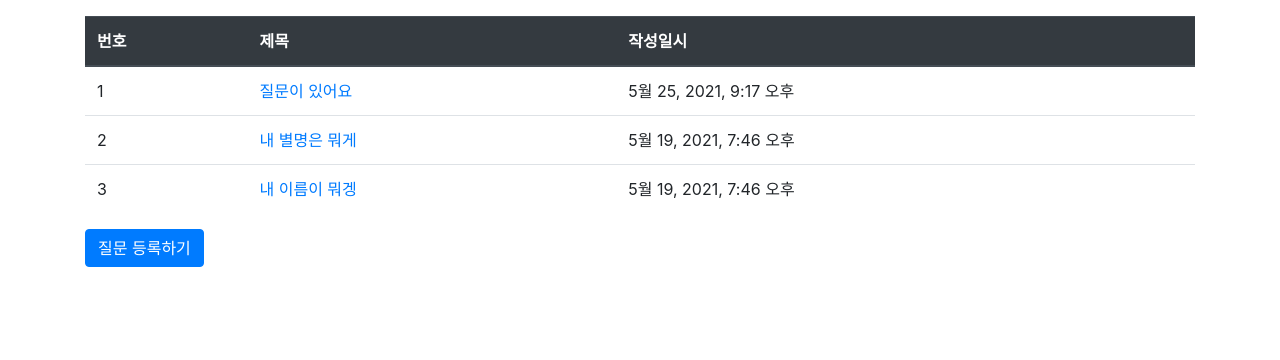
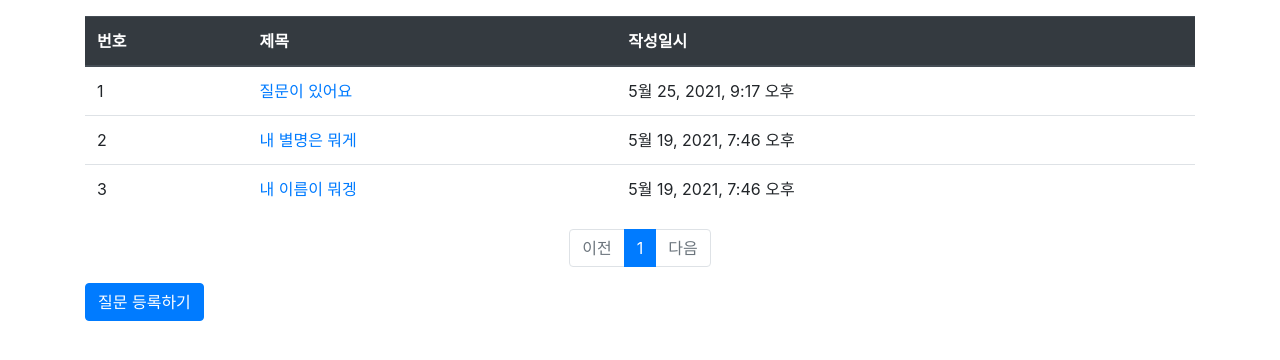
Before and after one commit to 1998YUKI0331/Django-Study-Repository, a Django app: page /firtapp/ in a window 1280 px wide. Shown: the part 57-417 px from the top of the page. Run offline with Django 3.2, Linux system fonts and the light colour scheme; data comes from the database, SQL or seed files in the repository; some libraries are stand-ins or nearby versions.

Commit message:
add paging

```diff
--- a/firtapp/views.py
+++ b/firtapp/views.py
@@ -1,21 +1,34 @@
+from django.core.paginator import Paginator
 from django.shortcuts import render, get_object_or_404, redirect
+from django.utils import timezone
+
+from .forms import QuestionForm, AnswerForm
 from .models import Question
-from django.utils import timezone
-from .forms import QuestionForm, AnswerForm
+
 
 def index(request):
+    # 입력 파라미터
+    page = request.GET.get('page', '1')  # 페이지
+
+    # 조회
     question_list = Question.objects.order_by('-create_date')
-    context = {'question_list': question_list}
+
+    # 페이징처리
+    paginator = Paginator(question_list, 10)  # 페이지당 10개씩 보여주기
+    page_obj = paginator.get_page(page)
+
+    context = {'question_list': page_obj}
     return render(request, 'firtapp/question_list.html', context)
+
 
 def detail(request, question_id):
     question = get_object_or_404(Question, pk=question_id)
     context = {'question': question}
     return render(request, 'firtapp/question_detail.html', context)
 
+
 def answer_create(request, question_id):
     question = get_object_or_404(Question, pk=question_id)
-
     if request.method == "POST":
         form = AnswerForm(request.POST)
         if form.is_valid():
@@ -29,6 +42,7 @@ def answer_create(request, question_id):
     context = {'question': question, 'form': form}
     return render(request, 'firtapp/question_detail.html', context)
 
+
 def question_create(request):
     if request.method == 'POST':
         form = QuestionForm(request.POST)
--- a/templates/firtapp/question_list.html
+++ b/templates/firtapp/question_list.html
@@ -27,6 +27,44 @@
         {% endif %}
         </tbody>
     </table>
+    <!-- 페이징처리 시작 -->
+    <ul class="pagination justify-content-center">
+        <!-- 이전페이지 -->
+        {% if question_list.has_previous %}
+        <li class="page-item">
+            <a class="page-link" href="?page={{ question_list.previous_page_number }}">이전</a>
+        </li>
+        {% else %}
+        <li class="page-item disabled">
+            <a class="page-link" tabindex="-1" aria-disabled="true" href="#">이전</a>
+        </li>
+        {% endif %}
+        <!-- 페이지리스트 -->
+        {% for page_number in question_list.paginator.page_range %}
+        {% if page_number >= question_list.number|add:-5 and page_number <= question_list.number|add:5 %}
+            {% if page_number == question_list.number %}
+            <li class="page-item active" aria-current="page">
+                <a class="page-link" href="?page={{ page_number }}">{{ page_number }}</a>
+            </li>
+            {% else %}
+            <li class="page-item">
+                <a class="page-link" href="?page={{ page_number }}">{{ page_number }}</a>
+            </li>
+            {% endif %}
+        {% endif %}
+        {% endfor %}
+        <!-- 다음페이지 -->
+        {% if question_list.has_next %}
+        <li class="page-item">
+            <a class="page-link" href="?page={{ question_list.next_page_number }}">다음</a>
+        </li>
+        {% else %}
+        <li class="page-item disabled">
+            <a class="page-link" tabindex="-1" aria-disabled="true" href="#">다음</a>
+        </li>
+        {% endif %}
+    </ul>
+    <!-- 페이징처리 끝 -->
     <a href="{% url 'firtapp:question_create' %}" class="btn btn-primary">질문 등록하기</a>
 </div>
 {% endblock %}
```
